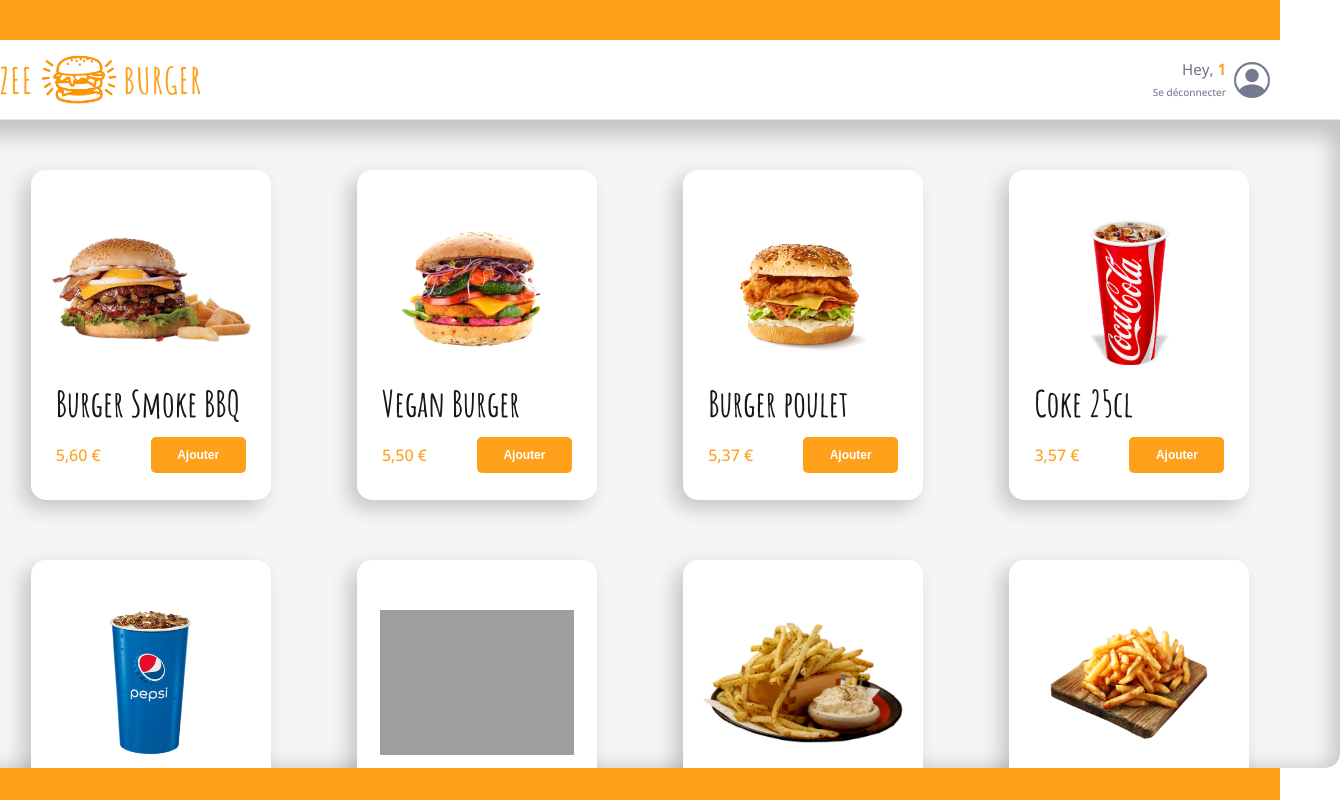
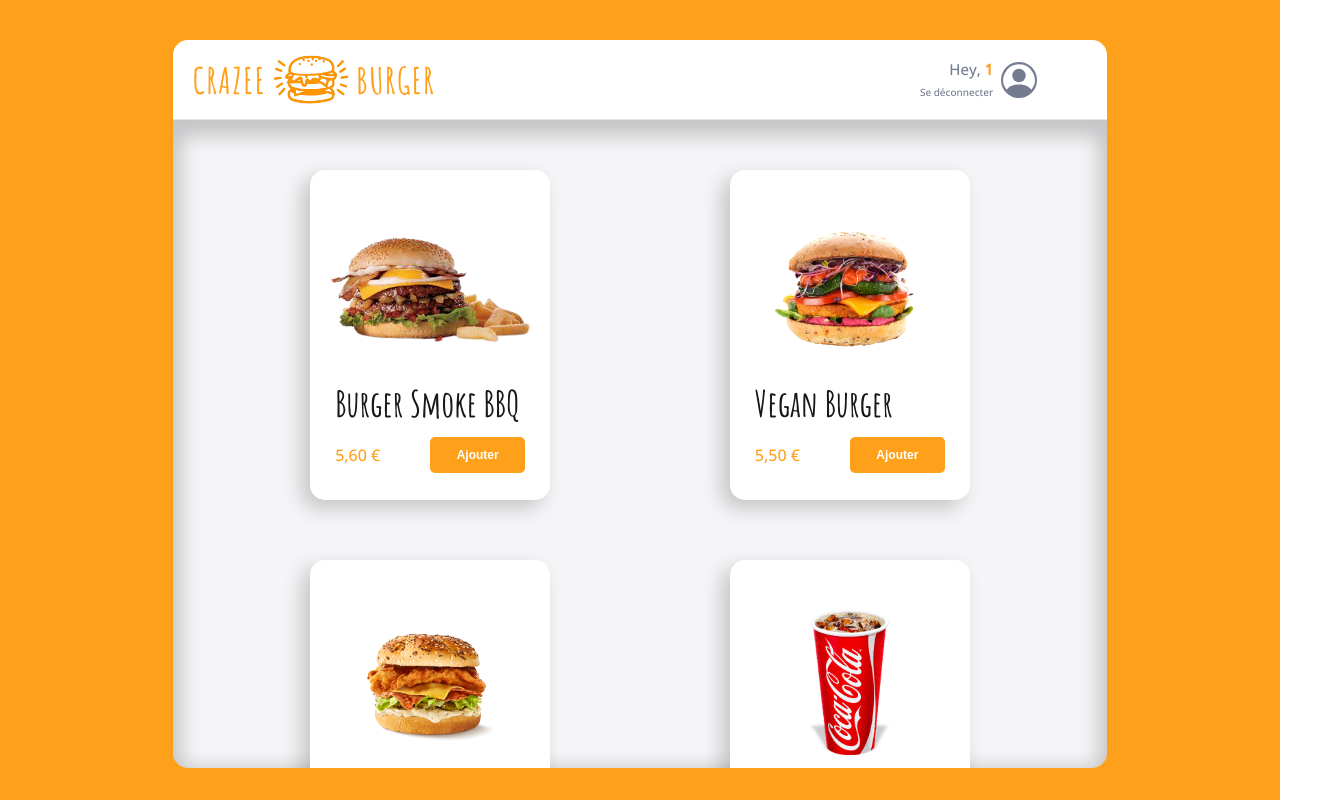
Before and after one commit to YannLescot/crazee-burger, a React (Create React App) app: page /order/1 in a window 1280 px wide. Shown: the whole page, 1340 px wide, since content can reach past the window. Built offline with nearby package versions, Linux system fonts and the light colour scheme; grey boxes are pictures that could not be loaded.

Commit message:
♻️   F05: ORDER > Changed main width and grid layout mode

```diff
--- a/src/components/pages/order/Main/Menu.js
+++ b/src/components/pages/order/Main/Menu.js
@@ -27,6 +27,7 @@ export default function Menu() {
 const MenuStyled = styled.div`
   display: grid;
   grid-template-columns: repeat(4, 1fr);
+  grid-template-columns: repeat(auto-fit, minmax(300px, 1fr));
   justify-items: center;
   grid-row-gap: 60px;
   grid-column-gap: 5px;
--- a/src/components/pages/order/OrderPage.js
+++ b/src/components/pages/order/OrderPage.js
@@ -26,5 +26,6 @@ const OrderPageStyled = styled.div`
   .container {
     height: 90vh;
     width: 1400px;
+    width: 73vw;
   }
 `;
```
